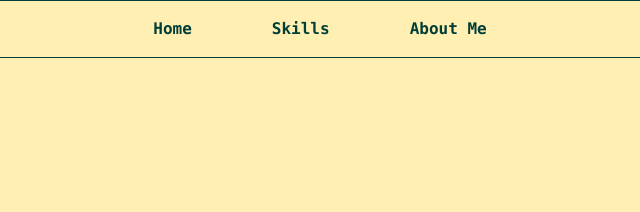
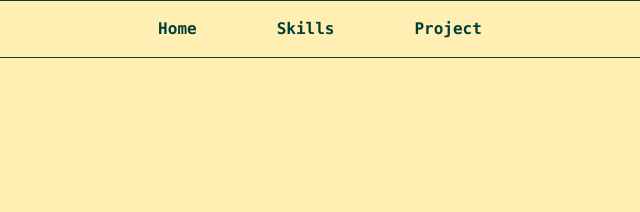
Before and after one commit to JohannesMRS/Profile, a website built with Vite: page index.html in a window 1280 px wide. Shown: the top 212 px of the page, 320-960 px from the left. Built offline with nearby package versions, Linux system fonts and the light colour scheme; what typeit would draw is missing.

Commit message:
Feat: Adding Project Section

```diff
--- a/index.html
+++ b/index.html
@@ -16,7 +16,7 @@
         >
           <a href="#home" class="hover:text-[#594579] nav-item">Home</a>
           <a href="#skills" class="nav-item">Skills</a>
-          <a href="#about" id="about" class="nav-item">About Me</a>
+          <a href="#project" id="about" class="nav-item">Project</a>
         </div>
 
         <img
@@ -204,6 +204,14 @@
         </div>
       </section>
       <!-- Skills End -->
+
+      <!-- Project Start -->
+      <section id="project">
+        <div>
+          <img src="" alt="" />
+        </div>
+      </section>
+      <!-- Project End -->
     </main>
 
     <script type="module" src="/src/script.js"></script>
```
